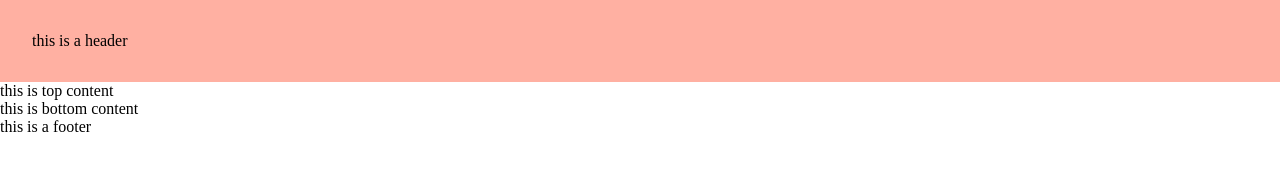
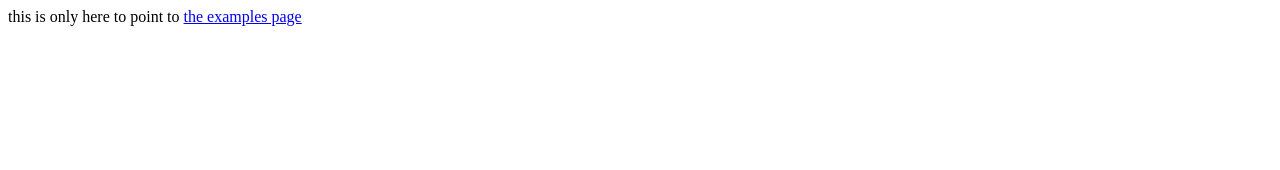
Before and after one commit to octoshrimpy/minuu, a website: page index.html in a window 1280 px wide. Drawn offline with nearby package versions, Linux system fonts and the light colour scheme.

Commit message:
Beginning of npm package

```diff
--- a/index.html
+++ b/index.html
@@ -1,10 +1,2 @@
-<link rel="stylesheet" href="main.min.css">
-<script type="text/javascript" src="https://cdnjs.cloudflare.com/ajax/libs/jquery/3.3.1/jquery.min.js"></script>
-<script type="text/javascript" src="minuu.js"></script>
-<script type="text/javascript" src="main.js"></script>
-
-<div class="main">
-  <div data-include="header"></div>
-  <div data-include="folder:content"></div>
-  <div data-include="footer"></div>
-</div>
+<span>this is only here to point to</span>
+<a href="/examples"> the examples page</a>
```
Also changed, not shown: examples/index.html (added, +10 -0 lines), package.json (added, +29 -0 lines), examples/main.min.css (renamed from main.min.css), examples/main.scss (renamed from main.scss), examples/views/content/bottom.html (renamed from views/content/bottom.html), examples/views/content/index.html (renamed from views/content/index.html), examples/views/content/top.html (renamed from views/content/top.html), examples/views/footer.html (renamed from views/footer.html), examples/views/header.html (renamed from views/header.html), 1 other file.
